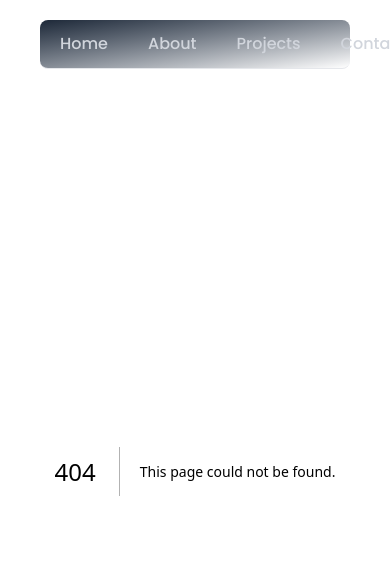
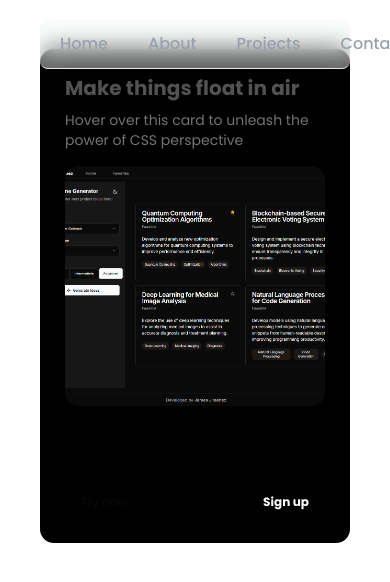
Before and after one commit to jamesjimenezzz/NextJs-Portfolio, a Next.js app: page /demo in a window 390 px wide. Before the commit this address had no page. Shown: the top 582 px of the page. Built offline with nearby package versions, Linux system fonts and the light colour scheme.

Commit message:
Fixed responsive, changed project cards, and changed header

```diff
--- a/app/Project.tsx
+++ b/app/Project.tsx
@@ -2,6 +2,8 @@ import { PinContainer } from '@/components/3d-pin';
 import Image from 'next/image'
 import capstone from '@/public/capstone.png'
 import { StaticImageData } from 'next/image'
+import { CardBody, CardContainer, CardItem } from "@/components/ui/3d-card";
+
 
 interface ProjectProps {
     title: string;
@@ -14,19 +16,46 @@ interface ProjectProps {
 const Project = ({project}: {project: ProjectProps}) => {
   return (
    <>
-   <PinContainer title={project.href} className='h-[31.5rem] w-xl'>
-          <div className='text-white gap-5  flex flex-col items-center justify-center'>
-           <h1 className='text-3xl bg-clip-text text-transparent bg-gradient-to-b from-white to-white/10   font-semibold'>{project.title}</h1>
+   <CardContainer className="inter-var cursor-pointer">
+      <CardBody className="bg-gray-100 relative group/card  dark:hover:shadow-2xl dark:hover:shadow-emerald-500/[0.1] dark:bg-black dark:border-white/[0.2] border-black/[0.1] w-auto sm:w-[30rem] h-auto rounded-xl p-6 border  ">
+        <CardItem
+          translateZ="50"
+          className="text-center w-full"
+        >
+         <p className='text-2xl font-bold bg-clip-text text-transparent bg-gradient-to-t  from-black to-white dark:text-white'> {project.title}</p>
+        </CardItem>
+        <CardItem
+          as="p"
+          translateZ="60"
+          className="text-neutral-500 text-sm max-w-sm mt-2 text-center mx-auto w-full dark:text-neutral-300"
+        >
+          {project.description}
+        </CardItem>
+        <CardItem translateZ="100" className="w-full mt-4">
+          <Image
+            src={project.image}
+            height="1000"
+            width="1000"
+            className="h-60 w-full object-cover rounded-sm group-hover/card:shadow-xl"
+            alt="thumbnail"
+          />
+        </CardItem>
+        <div className="flex justify-between items-center mt-10">
+          <CardItem
+            translateZ={20}
+            as="a"
+            href="https://twitter.com/mannupaaji"
+            target="__blank"
+            className="px-4 py-2 flex flex-wrap gap-2 rounded-xl text-sm font-normal dark:text-white"
+          >
+            {project.tech.map((tech) => (
+              <p key={tech} className=' text-stone-600 px-2 py-1 rounded-md bg-stone-200'>{tech}</p>
+            ))}
+          </CardItem>
 
-           <Image src={project.image} alt='capstone project' className='object-fill  max-w-lg h-[19.5rem]' />
-           <p className='text-sm text-muted-foreground text-center  max-w-lg'>{project.description}</p>
-           <div className='flex gap-2'>
-            {project.tech.map((tech) => (
-                <p key={tech} className='text-sm text-slate-300 bg-stone-900 px-2 py-1 rounded-md'>{tech}</p>
-            ))}
-           </div>
-          </div>
-        </PinContainer>
+        </div>
+      </CardBody>
+    </CardContainer>
    </>
   )
 }
--- /dev/null
+++ b/app/demo/page.tsx
@@ -0,0 +1,55 @@
+"use client";
+
+import React from "react";
+import { CardBody, CardContainer, CardItem } from "@/components/ui/3d-card";
+import Image from "next/image";
+import capstone from '@/public/capstone.png'
+
+export default function ThreeDCardDemo() {
+  return (
+    <CardContainer className="inter-var">
+      <CardBody className="bg-black relative group/card  dark:hover:shadow-2xl dark:hover:shadow-emerald-500/[0.1] dark:bg-black dark:border-white/[0.2] border-black/[0.1] w-auto sm:w-[30rem] h-auto rounded-xl p-6 border  ">
+        <CardItem
+          translateZ="50"
+          className="text-xl font-bold text-neutral-600 dark:text-white"
+        >
+          Make things float in air
+        </CardItem>
+        <CardItem
+          as="p"
+          translateZ="60"
+          className="text-neutral-500 text-sm max-w-sm mt-2 dark:text-neutral-300"
+        >
+          Hover over this card to unleash the power of CSS perspective
+        </CardItem>
+        <CardItem translateZ="100" className="w-full mt-4">
+          <Image
+            src={capstone}
+            height="1000"
+            width="1000"
+            className="h-60 w-full object-cover rounded-xl group-hover/card:shadow-xl"
+            alt="thumbnail"
+          />
+        </CardItem>
+        <div className="flex justify-between items-center mt-20">
+          <CardItem
+            translateZ={20}
+            as="a"
+            href="https://twitter.com/mannupaaji"
+            target="__blank"
+            className="px-4 py-2 rounded-xl text-xs font-normal dark:text-white"
+          >
+            Try now →
+          </CardItem>
+          <CardItem
+            translateZ={20}
+            as="button"
+            className="px-4 py-2 rounded-xl bg-black dark:bg-white dark:text-black text-white text-xs font-bold"
+          >
+            Sign up
+          </CardItem>
+        </div>
+      </CardBody>
+    </CardContainer>
+  );
+}
--- a/app/introduction.tsx
+++ b/app/introduction.tsx
@@ -9,9 +9,9 @@ const introduction = () => {
   return (
     <div className='text-center flex flex-col  h-screen  justify-center '>
        <div className='hover:scale-105 transition-transform duration-300 cursor-pointer'>
-        <h1 className=' hover:bg-black transition-all duration-500 bg-clip-text text-transparent bg-gradient-to-r from-primary to-primary/40 text-[5rem] font-bold '>James Jimenez</h1>
+        <h1 className=' hover:bg-black transition-all duration-500 bg-clip-text text-transparent  bg-gradient-to-r from-primary to-primary/40 md:text-[5rem] sm:text-[4.2rem]  text-[3.7rem] leading-15 sm:leading-none  font-bold '>James Jimenez</h1>
        </div>
-       <div className='flex gap-2 text-2xl mb-5 text-center font-semibold justify-center text-muted-foreground'>
+       <div className='flex gap-2 sm:text-xl text-md md:text-2xl mb-5 text-center font-semibold justify-center text-muted-foreground'>
         <p>17</p>
         <p>•</p>
         <p>Full Stack Developer</p>
@@ -19,17 +19,18 @@ const introduction = () => {
         <p>Philippines</p>
        </div>
        <div className='mb-5 max-w-2xl'>
-        <p className='text-xl '>
+        <p className='md:text-lg lg:text-xl text-md '>
         Crafting digital experiences with cutting-edge technologies. Passionate about creating scalable solutions that make a difference.
         </p>
        </div>
-       <div className='flex gap-2 justify-center'>
+       <div className='flex gap-2 flex-col sm:flex-row items-center mx-auto w-1/2  justify-center'>
 
-        <Button className=' hover:scale-105 transition-transform duration-300 bg-primary w-1/4 py-5  flex  items-center justify-center text-center text-primary-foreground font-bold shadow-xs hover:bg-primary/90 '>
+        <Button className=' hover:scale-105 transition-transform duration-300 bg-primary text-xs py-3 sm:py-5 flex-1/4  items-center justify-center text-center text-primary-foreground font-bold shadow-xs hover:bg-primary/90 '>
             <Mail className='mr-2' />
-            Get in touch
+            <p className=' sm:block'>Get in touch</p>
         </Button>
-        <Button variant={'outline'} className=' hover:scale-105 transition-transform duration-300 font-semibold px-9 border-slate-700 w-1/4 py-5 flex items-center justify-center text-center'>
+        <Button variant={'outline'} className=' hover:scale-105 transition-transform duration-300 font-semibold px-9 border-slate-700  py-3 sm:py-5 flex-1/12
+         items-center justify-center text-center'>
             <Github className='mr-2' />
             Github
         </Button>
--- a/app/page.tsx
+++ b/app/page.tsx
@@ -1,4 +1,4 @@
-'use client'
+
 import React from 'react'
 import Introduction from './introduction'
 import TechStack from './tech-stack'
--- a/app/projectCards.tsx
+++ b/app/projectCards.tsx
@@ -30,21 +30,19 @@ const projects =[
         href: 'https://github.com/jamesjimenezzz',
         tech: ["React", "Tailwind CSS",  "TypeScript", "Supabase"]
     },
-    {
-        title: 'TaskTracker',
-        description: 'TaskTracker is a productivity tool that helps users manage daily tasks efficiently by setting due dates, editing tasks, and tracking progress. ',
-        image: tasktracker,
-        href: 'https://github.com/jamesjimenezzz',
-        tech: ["HTML", "CSS", "JavaScript", "PHP", "MySQL"]
-    }
+
 
 ]
 
 
   return (
-    <div className='grid grid-cols-2 gap-60 mt-30 '>
-        {projects.map((project) => {
-            return <Project key={project.title} project={project} />
+    <div className='grid xl:grid-cols-2 lg:gap-5 lg:grid-cols-1  gap-10 mt-10'>
+        {projects.map((project, index) => {
+            return (
+                <div key={index} className={`${index === 1 ? 'xl:mt-20 ' : ''}`}>
+                    <Project project={project} />
+                </div>
+            )
         })}
 
 
--- a/app/tech-stack/page.tsx
+++ b/app/tech-stack/page.tsx
@@ -1,8 +1,78 @@
 import React from 'react'
 
 const TechStack = () => {
+
+  const frontend = [
+    "HTML",
+    "CSS",
+    "JavaScript",
+    "TypeScript",
+    "React",
+    "Next.js",
+    "Tailwind CSS",
+    "Framer Motion"
+  ]
+
+  const backend = [
+    "Node.js",
+    "Express",
+    "MySQL",
+    "PostgreSQL",
+    "Supabase",
+    "PHP",
+
+  ]
+
+  const devops = [
+    "Vercel"
+  ]
+
+  const devtools  = [
+    "Git",
+    "GitHub",
+    "Postman",
+    "Tanstack Query",
+    "Zustand"
+
+  ]
+
+
   return (
-    <div>TechStack</div>
+    <div className='max-w-[1200px]  mt-10   flex flex-col mx-auto max-h-screen'>
+     <h1 className='text-4xl font-bold'>Tech Stack</h1>
+     <div className='flex flex-col gap-2 mt-5'>
+      <h2 className='text-xl font-bold'>Frontend</h2>
+      <div className='flex flex-wrap gap-2'>
+        {frontend.map((tech) => (
+          <div key={tech} className='border text-sm rounded-md py-1.5 px-2.5'>{tech}</div>
+        ))}
+      </div>
+     </div>
+     <div className='flex flex-col gap-2 mt-5'>
+      <h2 className='text-xl font-bold'>Backend</h2>
+      <div className='flex flex-wrap gap-2'>
+        {backend.map((tech) => (
+          <div key={tech} className='border text-sm rounded-md py-1.5 px-2.5'>{tech}</div>
+        ))}
+      </div>
+     </div>
+     <div className='flex flex-col gap-2 mt-5'>
+      <h2 className='text-xl font-bold'>DevOps & Cloud</h2>
+      <div className='flex flex-wrap gap-2'>
+        {devops.map((tech) => (
+          <div key={tech} className='border text-sm rounded-md py-1.5 px-2.5'>{tech}</div>
+        ))}
+      </div>
+     </div>
+     <div className='flex flex-col gap-2 mt-5'>
+      <h2 className='text-xl font-bold'>DevTools</h2>
+      <div className='flex flex-wrap gap-2'>
+        {devtools.map((tech) => (
+          <div key={tech} className='border text-sm rounded-md py-1.5 px-2.5'>{tech}</div>
+        ))}
+      </div>
+     </div>
+    </div>
   )
 }
 
--- a/components/Header.tsx
+++ b/components/Header.tsx
@@ -1,13 +1,22 @@
+import Link from 'next/link'
 import React from 'react'
 
 const Header = () => {
   return (
-    <header className='flex justify-between items-center max-w-[1200px] sticky top-5  mx-auto border-b border-gray-200 py-3 px-5 z-999 bg-gradient-to-tl from-white to-gray-800 rounded-md'>
-        <ul className='flex gap-10 font-[500] text-gray-300  '>
-            <li className='hover:scale-105 hover:text-white cursor-pointer transition-all duration-300'>Home</li>
-            <li className=' hover:scale-105 hover:text-white cursor-pointer transition-all duration-300'>About</li>
-            <li className=' hover:scale-105 hover:text-white cursor-pointer transition-all duration-300'>Projects</li>
-            <li className=' hover:scale-105 hover:text-white cursor-pointer transition-all duration-300'>Contact</li>
+    <header className='flex justify-between items-center max-w-[1200px] sticky top-5  mx-auto border-b border-gray-200 py-3 px-5 z-999 bg-[rgba(243,244,246,0.4)] backdrop-blur-md backdrop-saturate-150   rounded-md'>
+        <ul className='flex gap-10 font-[500] text-gray-400  '>
+          <Link href='/'>
+            <li className='hover:scale-105  hover:text-slate-600 cursor-pointer transition-all duration-300'>Home</li>
+          </Link>
+          <Link href='/about'>
+            <li className=' hover:scale-105 hover:text-slate-600 cursor-pointer transition-all duration-300'>About</li>
+          </Link>
+          <Link href='/projects'>
+            <li className=' hover:scale-105 hover:text-slate-600 cursor-pointer transition-all duration-300'>Projects</li>
+          </Link>
+          <Link href='/contact'>
+            <li className=' hover:scale-105 hover:text-slate-600 cursor-pointer transition-all duration-300'>Contact</li>
+          </Link>
         </ul>
         <ul>
             <li>
--- a/components/blocks/Backgrounds/Squares/Squares.tsx
+++ b/components/blocks/Backgrounds/Squares/Squares.tsx
@@ -1,6 +1,8 @@
 /*
 	Installed from https://reactbits.dev/ts/tailwind/
 */
+
+"use client"
 
 import React, { useRef, useEffect } from "react";
 
--- /dev/null
+++ b/components/ui/3d-card.tsx
@@ -0,0 +1,155 @@
+"use client";
+
+import { cn } from "@/lib/utils";
+
+import React, {
+  createContext,
+  useState,
+  useContext,
+  useRef,
+  useEffect,
+} from "react";
+
+const MouseEnterContext = createContext<
+  [boolean, React.Dispatch<React.SetStateAction<boolean>>] | undefined
+>(undefined);
+
+export const CardContainer = ({
+  children,
+  className,
+  containerClassName,
+}: {
+  children?: React.ReactNode;
+  className?: string;
+  containerClassName?: string;
+}) => {
+  const containerRef = useRef<HTMLDivElement>(null);
+  const [isMouseEntered, setIsMouseEntered] = useState(false);
+
+  const handleMouseMove = (e: React.MouseEvent<HTMLDivElement>) => {
+    if (!containerRef.current) return;
+    const { left, top, width, height } =
+      containerRef.current.getBoundingClientRect();
+    const x = (e.clientX - left - width / 2) / 25;
+    const y = (e.clientY - top - height / 2) / 25;
+    containerRef.current.style.transform = `rotateY(${x}deg) rotateX(${y}deg)`;
+  };
+
+  const handleMouseEnter = (e: React.MouseEvent<HTMLDivElement>) => {
+    setIsMouseEntered(true);
+    if (!containerRef.current) return;
+  };
+
+  const handleMouseLeave = (e: React.MouseEvent<HTMLDivElement>) => {
+    if (!containerRef.current) return;
+    setIsMouseEntered(false);
+    containerRef.current.style.transform = `rotateY(0deg) rotateX(0deg)`;
+  };
+  return (
+    <MouseEnterContext.Provider value={[isMouseEntered, setIsMouseEntered]}>
+      <div
+        className={cn(
+          " flex items-center justify-center",
+          containerClassName
+        )}
+        style={{
+          perspective: "1000px",
+        }}
+      >
+        <div
+          ref={containerRef}
+          onMouseEnter={handleMouseEnter}
+          onMouseMove={handleMouseMove}
+          onMouseLeave={handleMouseLeave}
+          className={cn(
+            "flex items-center justify-center relative transition-all duration-200 ease-linear",
+            className
+          )}
+          style={{
+            transformStyle: "preserve-3d",
+          }}
+        >
+          {children}
+        </div>
+      </div>
+    </MouseEnterContext.Provider>
+  );
+};
+
+export const CardBody = ({
+  children,
+  className,
+}: {
+  children: React.ReactNode;
+  className?: string;
+}) => {
+  return (
+    <div
+      className={cn(
+        "h-96 w-96 [transform-style:preserve-3d]  [&>*]:[transform-style:preserve-3d]",
+        className
+      )}
+    >
+      {children}
+    </div>
+  );
+};
+
+export const CardItem = ({
+  as: Tag = "div",
+  children,
+  className,
+  translateX = 0,
+  translateY = 0,
+  translateZ = 0,
+  rotateX = 0,
+  rotateY = 0,
+  rotateZ = 0,
+  ...rest
+}: {
+  as?: React.ElementType;
+  children: React.ReactNode;
+  className?: string;
+  translateX?: number | string;
+  translateY?: number | string;
+  translateZ?: number | string;
+  rotateX?: number | string;
+  rotateY?: number | string;
+  rotateZ?: number | string;
+  [key: string]: any;
+}) => {
+  const ref = useRef<HTMLDivElement>(null);
+  const [isMouseEntered] = useMouseEnter();
+
+  useEffect(() => {
+    handleAnimations();
+  }, [isMouseEntered]);
+
+  const handleAnimations = () => {
+    if (!ref.current) return;
+    if (isMouseEntered) {
+      ref.current.style.transform = `translateX(${translateX}px) translateY(${translateY}px) translateZ(${translateZ}px) rotateX(${rotateX}deg) rotateY(${rotateY}deg) rotateZ(${rotateZ}deg)`;
+    } else {
+      ref.current.style.transform = `translateX(0px) translateY(0px) translateZ(0px) rotateX(0deg) rotateY(0deg) rotateZ(0deg)`;
+    }
+  };
+
+  return (
+    <Tag
+      ref={ref}
+      className={cn("w-fit transition duration-200 ease-linear", className)}
+      {...rest}
+    >
+      {children}
+    </Tag>
+  );
+};
+
+// Create a hook to use the context
+export const useMouseEnter = () => {
+  const context = useContext(MouseEnterContext);
+  if (context === undefined) {
+    throw new Error("useMouseEnter must be used within a MouseEnterProvider");
+  }
+  return context;
+};
```
